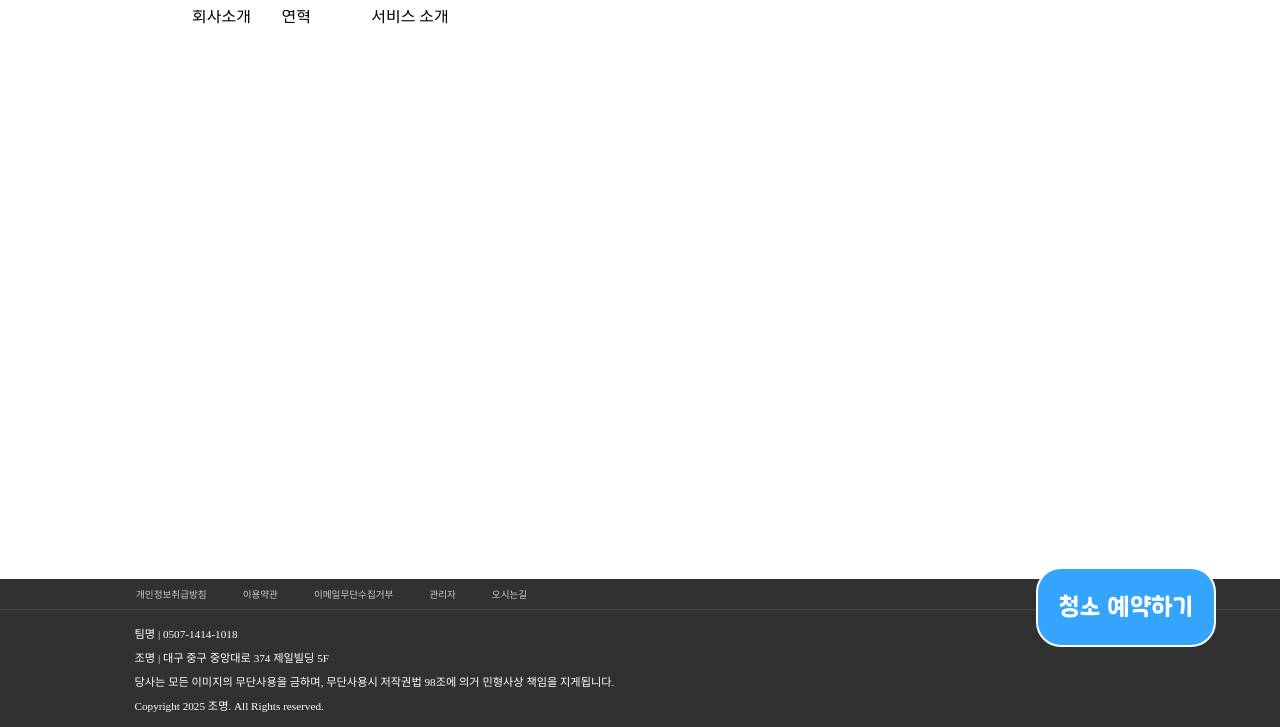
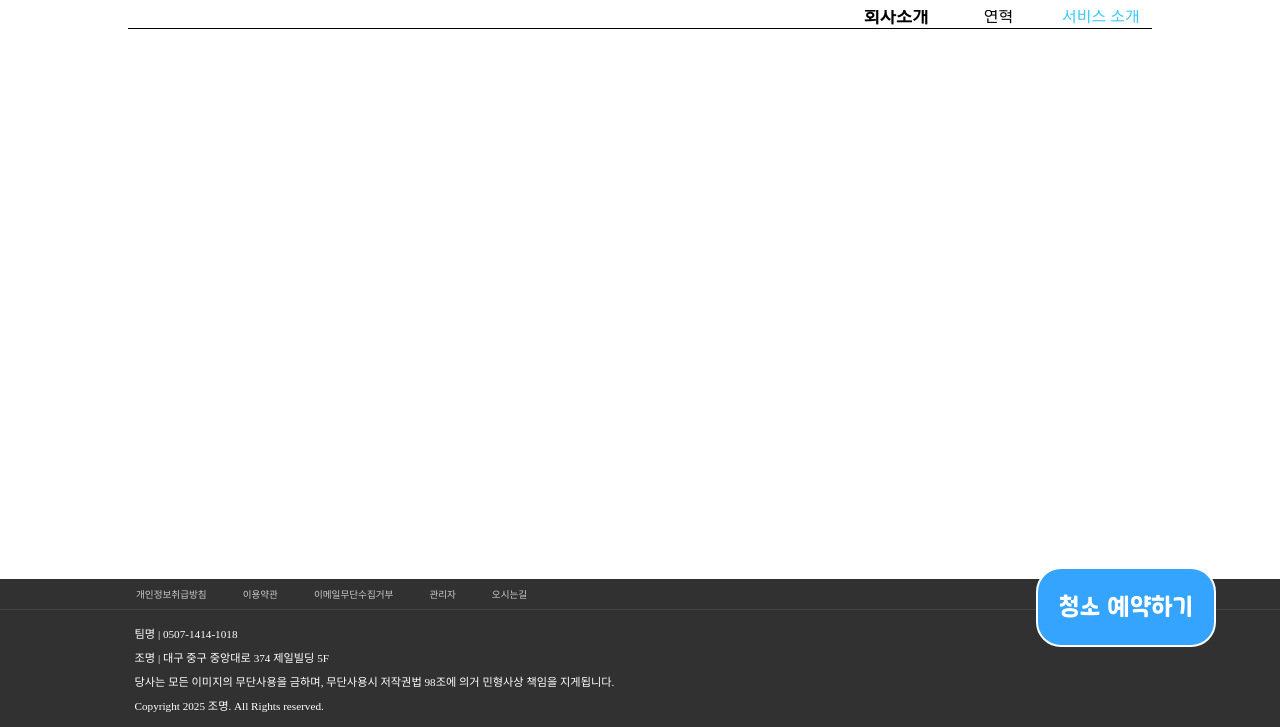
Before and after one commit to haracedaily/iceClean, a plain HTML site: page intro_service.html in a window 1280 px wide. Shown: the part 73-800 px from the top of the page. Drawn offline with Linux system fonts and the light colour scheme; a web font is replaced by a local one.

Commit message:
no message

```diff
--- a/css/intro_service.css
+++ b/css/intro_service.css
@@ -3,11 +3,25 @@ main{
     justify-content: center;
 }
 main .container{
-    width:70%;
+    width:80%;
+}
+main .container .con_head{
+    width:100%;
+    border-bottom:1px solid black;
 }
 main .container .con_head ul{
     display:flex;
+    justify-content: end;
 }
 main .container .con_head li{
     width:min(10%, 180px);
+    text-align:center;
 }
+main .container .con_head li:nth-child(3){
+    color:rgb(60,200,255);
+}
+
+main .container .con_head li:first-child{
+    font-size:1.1rem;
+    font-weight:bold;
+}
```
